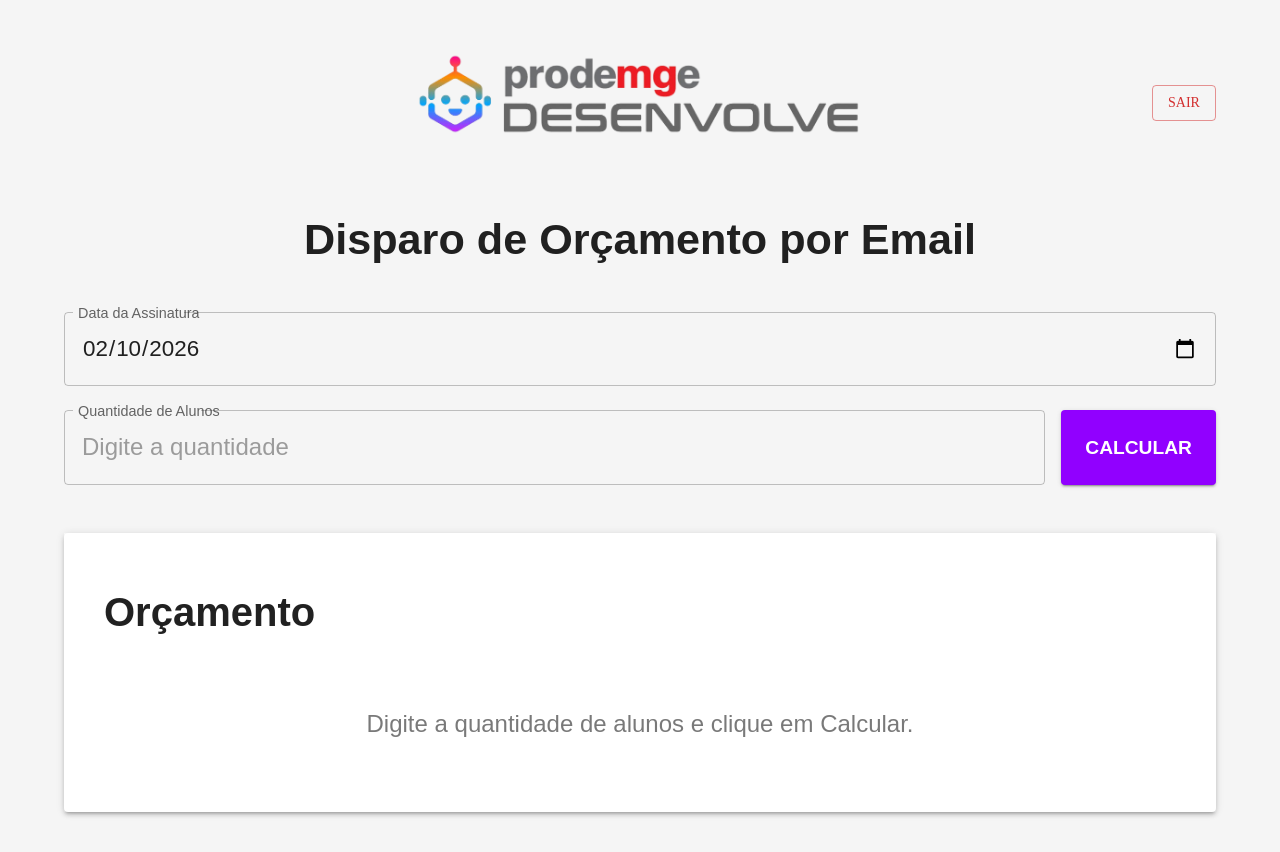
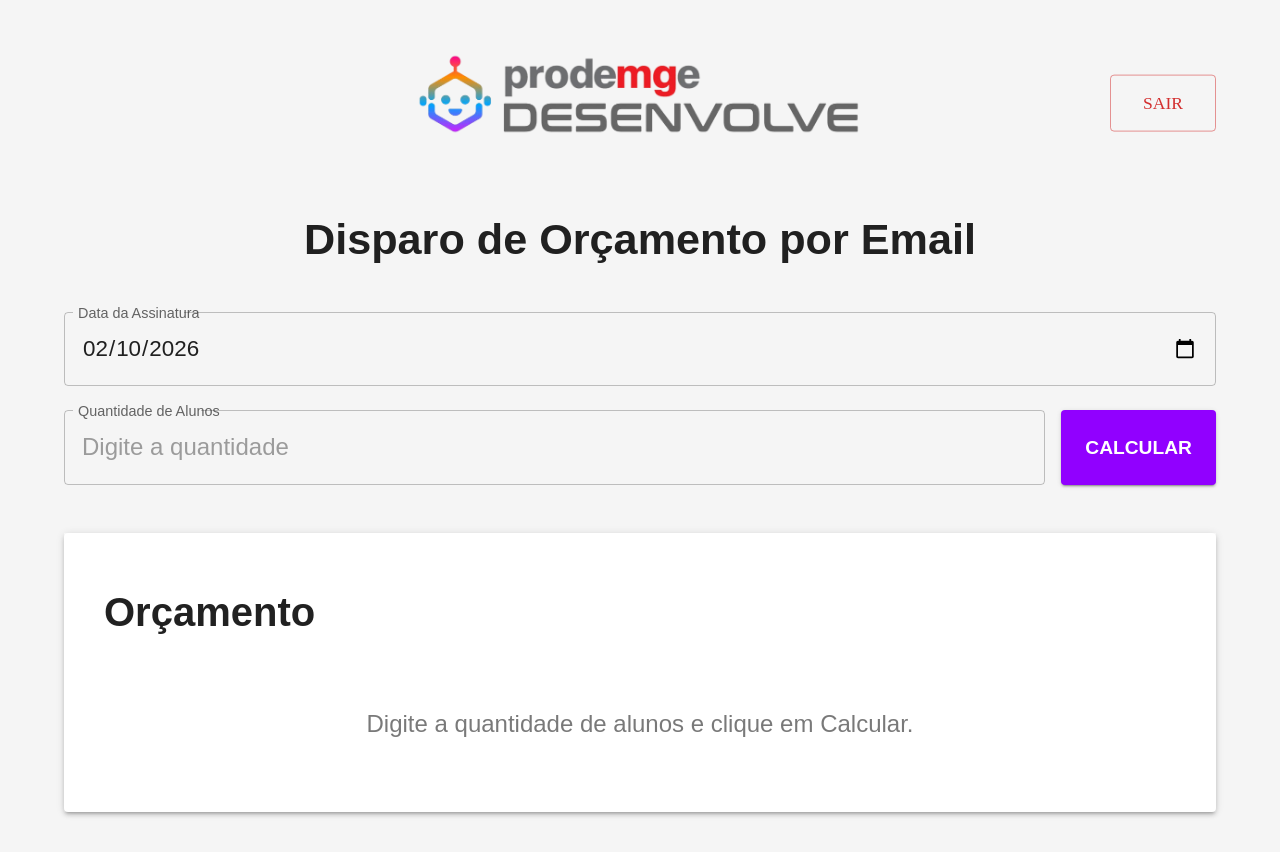
Before and after one commit to Lucca-Fernandes/budget-calculator, a React (Vite) app: page / in a window 1280 px wide. Built offline with nearby package versions, Linux system fonts and the light colour scheme; sample sign-in values are in the browser's storage.

Commit message:
deploy: render and netlify url update

```diff
--- a/src/pages/EmailTriggerPage.tsx
+++ b/src/pages/EmailTriggerPage.tsx
@@ -1,48 +1,74 @@
 import React from 'react';
-import { Container, Box, Typography, Button } from '@mui/material';
+import { Container, Box, Typography, Button, } from '@mui/material';
 import BudgetCalculator from '../components/BudgetCalculator';
 import logo from '../assets/logo.png';
 
 const EmailTriggerPage: React.FC = () => {
+
   const handleLogout = () => {
     localStorage.removeItem('@BudgetApp:token');
     window.location.href = '/login';
   };
 
   return (
-    <Container maxWidth="lg" sx={{ py: 5, minHeight: '100vh' }}>
-
+    <Container maxWidth="lg" sx={{ py: { xs: 3, md: 5 }, minHeight: '100vh' }}>
+      {/* Header com logo + botão sair */}
       <Box
         sx={{
           display: 'flex',
+          flexDirection: { xs: 'column', md: 'row' },
+          alignItems: 'center',
           justifyContent: 'center',
-          alignItems: 'center',
-          mb: 6,
-          position: 'relative'
+          mb: { xs: 4, md: 6 },
+          position: 'relative',
+          gap: { xs: 2, md: 0 } // espaço entre logo e botão em mobile
         }}
       >
-        <Box sx={{ width: '450px' }}>
-            <img src={logo} alt="Logo" style={{ width: '100%', height: 'auto' }} />
+        {/* Logo */}
+        <Box sx={{ width: { xs: '280px', sm: '350px', md: '450px' }, mb: { xs: 1, md: 0 } }}>
+          <img
+            src={logo}
+            alt="Logo Prodemge Desenvolve"
+            style={{ width: '100%', height: 'auto' }}
+          />
         </Box>
 
+        {/* Botão Sair */}
         <Button
           variant="outlined"
           color="error"
           onClick={handleLogout}
           sx={{
             fontFamily: 'Conthrax',
-            position: 'absolute',
-            right: 0
+            minWidth: { xs: '120px', md: 'auto' },
+            px: { xs: 3, md: 4 },
+            py: { xs: 1, md: 1.5 },
+            fontSize: { xs: '1rem', md: '1.1rem' },
+            // Em mobile, não usa position absolute
+            position: { md: 'absolute' },
+            right: { md: 0 },
+            top: { md: '50%' },
+            transform: { md: 'translateY(-50%)' }
           }}
         >
           Sair
         </Button>
       </Box>
 
-      <Typography variant="h1" align="center" sx={{ fontSize: '2.7rem', mb: 4 }}>
+      {/* Título */}
+      <Typography
+        variant="h1"
+        align="center"
+        sx={{
+          fontSize: { xs: '2rem', sm: '2.4rem', md: '2.7rem' },
+          mb: { xs: 4, md: 5 },
+          fontFamily: 'Conthrax, Arial, sans-serif'
+        }}
+      >
         Disparo de Orçamento por Email
       </Typography>
 
+      {/* Calculadora */}
       <BudgetCalculator showEmailTrigger={true} />
     </Container>
   );
```
